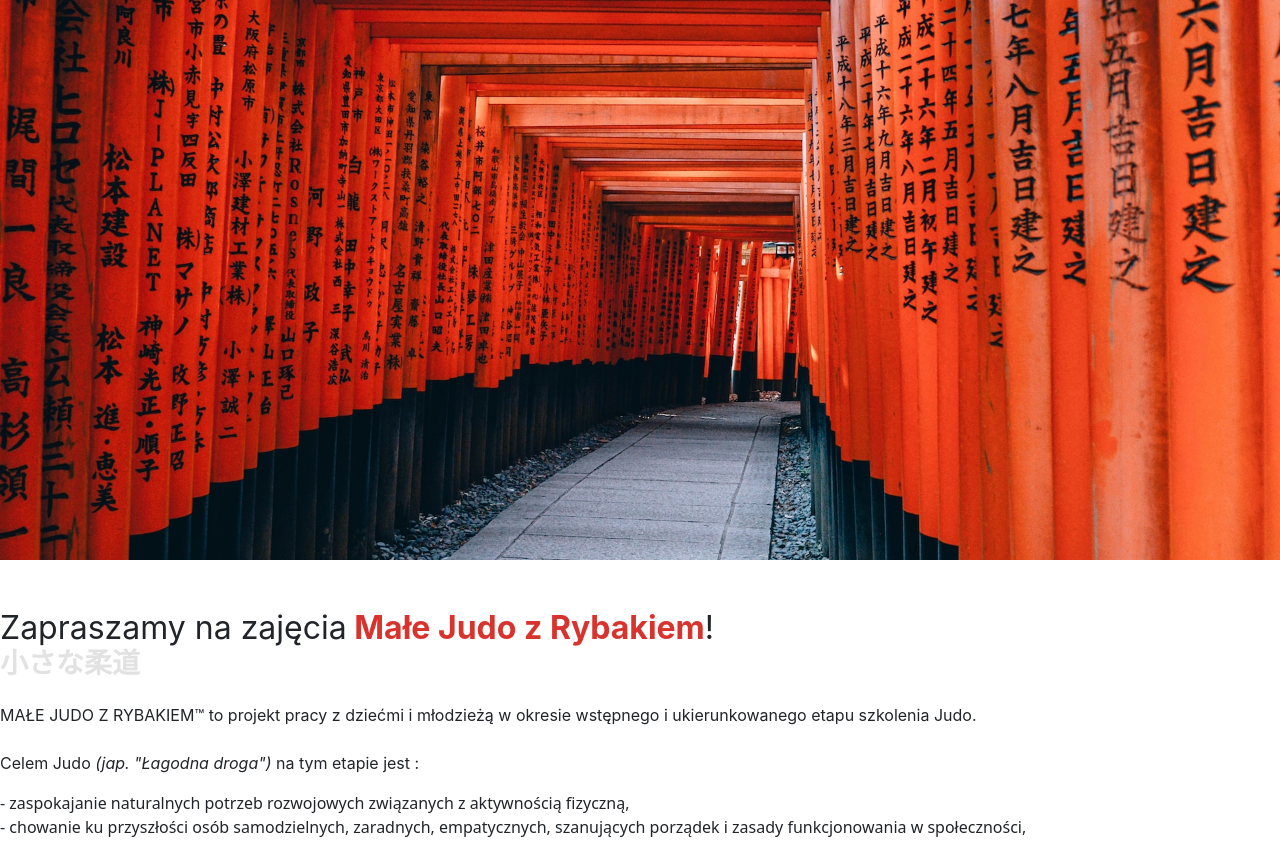
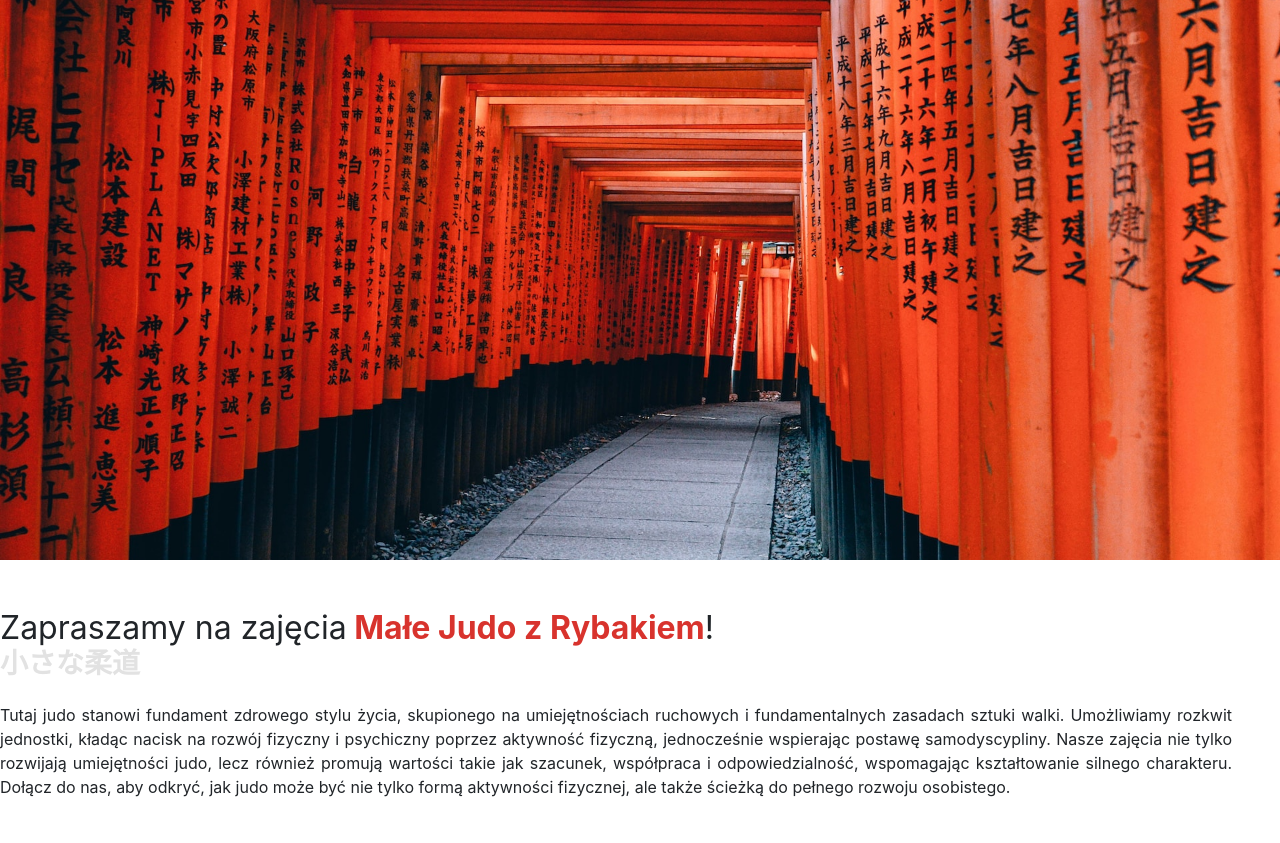
Before and after one commit to MW-00/judozaur, a website: page podstrony/zajecia copy.html in a window 1280 px wide. Shown: the top 843 px of the page. Drawn offline with nearby package versions, Linux system fonts and the light colour scheme; a web font is replaced by a local one.

Commit message:
landing page text update

```diff
--- a/podstrony/zajecia copy.html
+++ b/podstrony/zajecia copy.html
@@ -40,7 +40,7 @@
                 小さな柔道</h3>
         </div>
         <p>
-            MAŁE JUDO Z RYBAKIEM™ to projekt pracy z dziećmi i młodzieżą w okresie
+            <!-- MAŁE JUDO Z RYBAKIEM™ to projekt pracy z dziećmi i młodzieżą w okresie
             wstępnego i ukierunkowanego etapu szkolenia Judo.
             <br>
             <br>Celem Judo <span class="fst-italic">(jap. "Łagodna droga")</span> na tym etapie jest :
@@ -58,13 +58,13 @@
             <li>
                 - wprowadzenie do trenowania i rywalizacji.
             </li>
-        </ul>
-        <!-- Tutaj judo stanowi fundament zdrowego stylu życia, skupionego na umiejętnościach
+        </ul> -->
+        Tutaj judo stanowi fundament zdrowego stylu życia, skupionego na umiejętnościach
             ruchowych i fundamentalnych zasadach sztuki walki. Umożliwiamy rozkwit jednostki, kładąc nacisk na rozwój
             fizyczny i psychiczny poprzez aktywność fizyczną, jednocześnie wspierając postawę samodyscypliny. Nasze zajęcia
             nie tylko rozwijają umiejętności judo, lecz również promują wartości takie jak szacunek, współpraca i
             odpowiedzialność, wspomagając kształtowanie silnego charakteru. Dołącz do nas, aby odkryć, jak judo może być nie
-            tylko formą aktywności fizycznej, ale także ścieżką do pełnego rozwoju osobistego. -->
+            tylko formą aktywności fizycznej, ale także ścieżką do pełnego rozwoju osobistego.
         </p>
 
         <div class="my-5">
```
